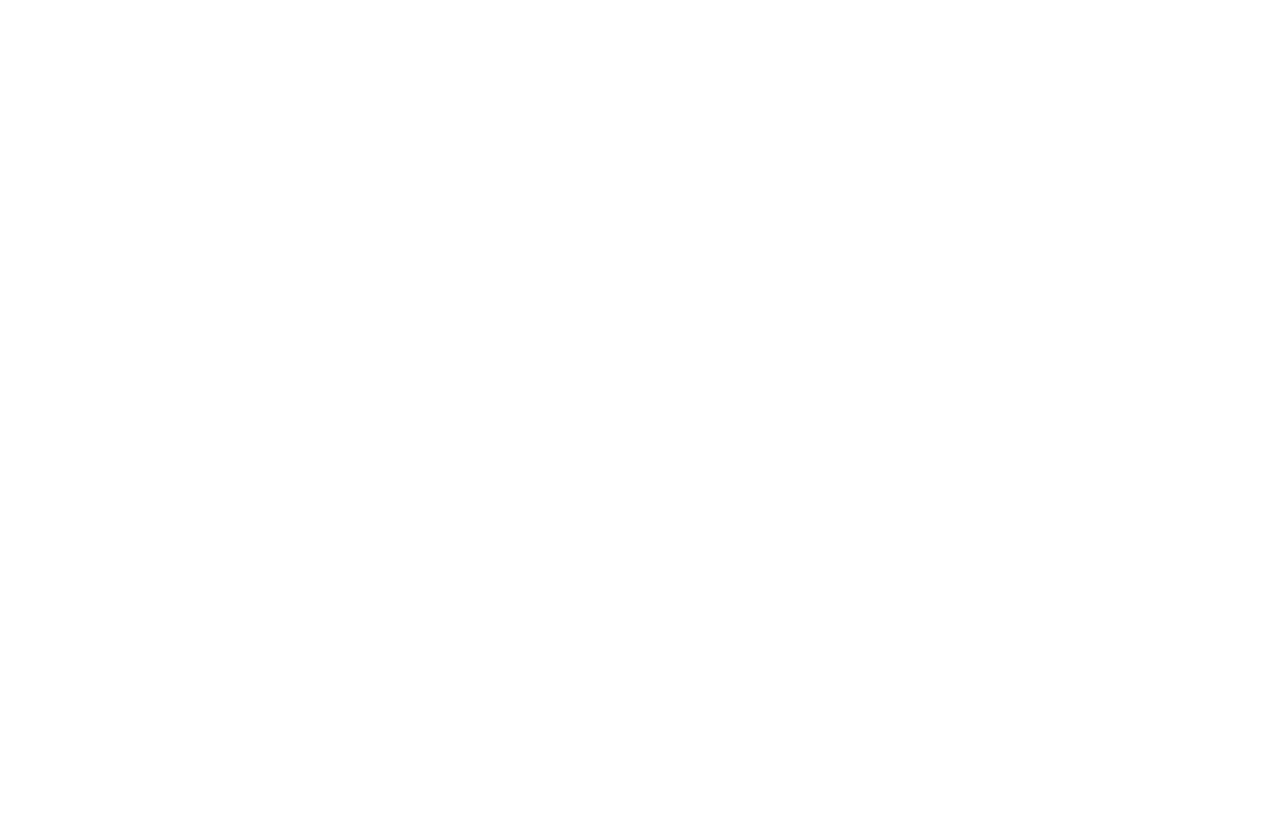
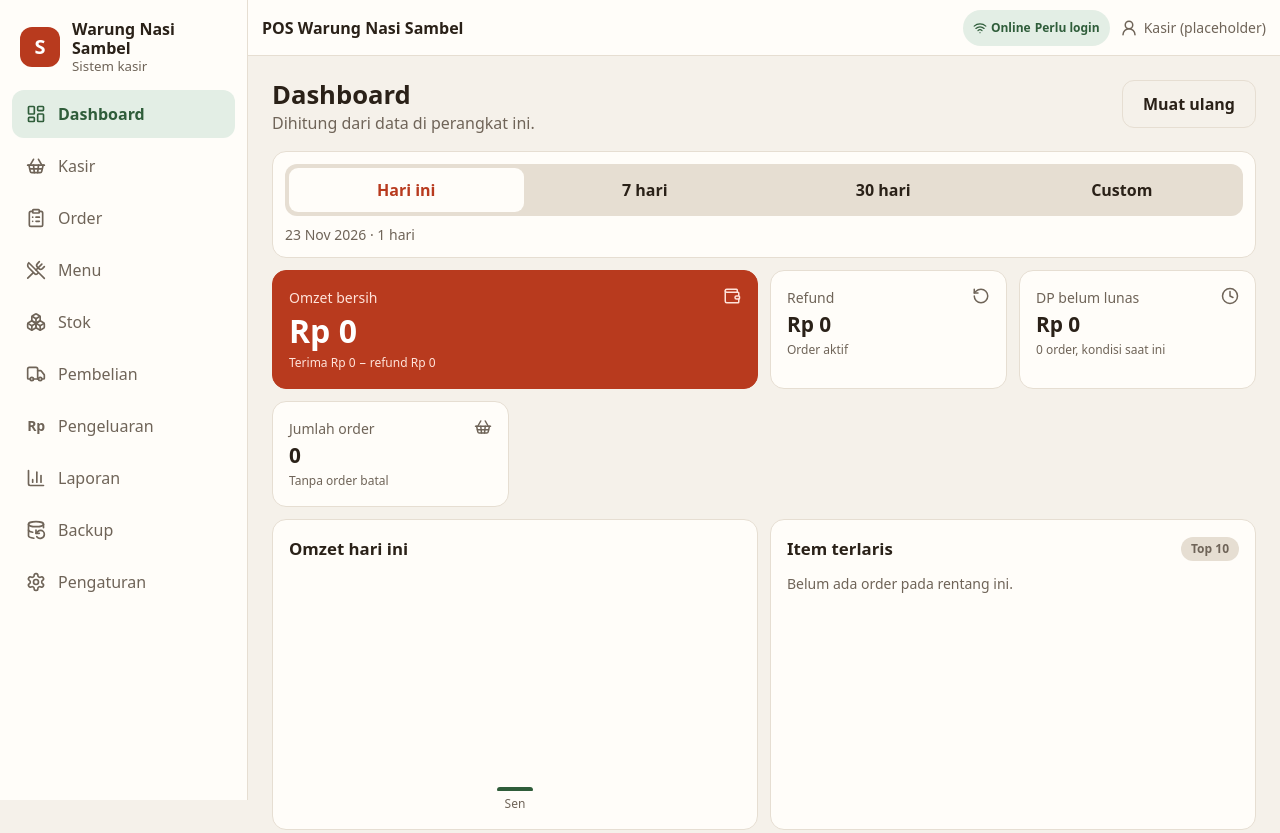
Before and after one commit to nathan-design82/pos-warung-dist, a plain HTML site: page index.html in a window 1280 px wide. Shown: the top 833 px of the page. Before the commit the page ends 800 px from the top, so only its background shows below. Drawn offline with Linux system fonts and the light colour scheme; the site is published under a folder, as on GitHub Pages, so addresses that start at the root find nothing.

Commit message:
Add files via upload

```diff
--- a/index.html
+++ b/index.html
@@ -1,8 +1,8 @@
 <!doctype html>
 <html lang="id"><head><meta charset="UTF-8"/>
 <meta name="viewport" content="width=device-width, initial-scale=1, viewport-fit=cover"/>
-<meta name="theme-color" content="#B83A1E"/><link rel="manifest" href="/manifest.webmanifest"/>
-<title>POS Warung Nasi Sambel</title>  <script type="module" crossorigin src="/assets/index-CR4PW2wG.js"></script>
-  <link rel="stylesheet" crossorigin href="/assets/index-Cib52QhS.css">
+<meta name="theme-color" content="#B83A1E"/><link rel="manifest" href="./manifest.webmanifest"/>
+<title>POS Warung Nasi Sambel</title>  <script type="module" crossorigin src="./assets/index-CR4PW2wG.js"></script>
+  <link rel="stylesheet" crossorigin href="./assets/index-Cib52QhS.css">
 </head>
 <body><div id="root"></div></body></html>
```
